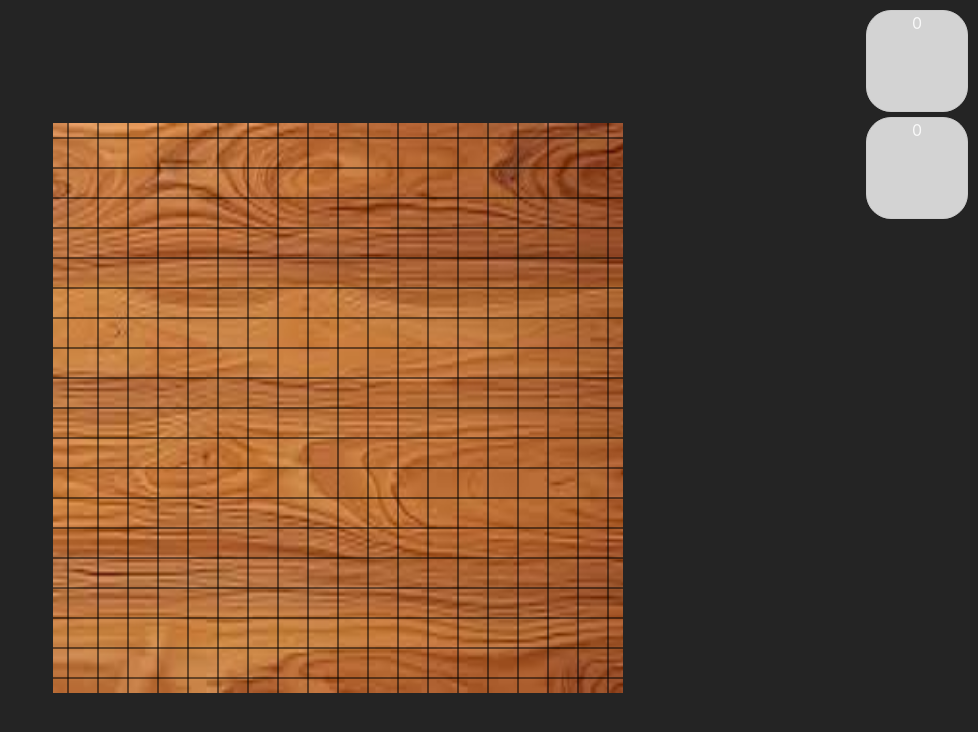
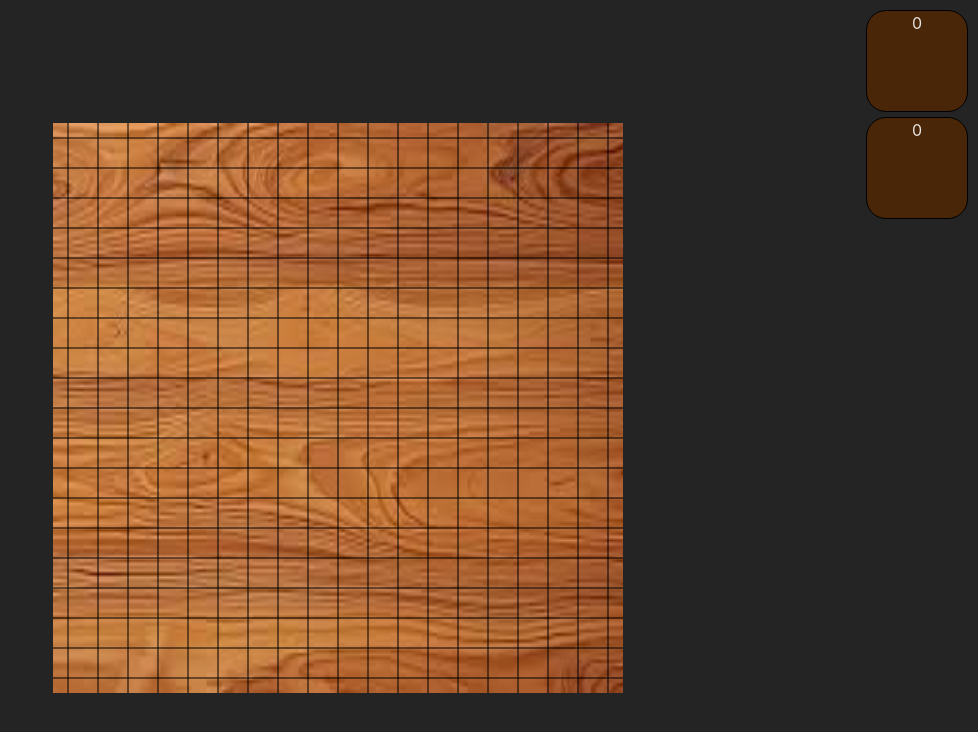
Before and after one commit to Joshieingold/GoWithFriends, a React (Vite) app: page / in a window 1280 px wide. Shown: the top 732 px of the page, without its empty margins (302-1280 px from the left). Built offline with nearby package versions, Linux system fonts and the light colour scheme.

Commit message:
still cant figure out bowls, need to add comments soon

```diff
--- a/src/Board/board.css
+++ b/src/Board/board.css
@@ -1,25 +1,25 @@
 .board-container {
     display: flex;
     flex-direction: column;
-    align-items: center; /* Center the canvas and image */
-    position: relative;  /* For positioning the canvas and image */
+    align-items: center;
+    position: relative;
 }
 
 .go-board-image {
-    position: absolute; /* Position it over the canvas */
-    top: 0;            /* Align to the top of the canvas */
-    left: 0;           /* Align to the left of the canvas */
-    width: 570px;      /* Match canvas width */
-    height: 570px;     /* Match canvas height */
-    z-index: 0;        /* Ensure it's below the canvas */
+    position: absolute;
+    top: 0;
+    left: 0;
+    width: 570px;
+    height: 570px;
+    z-index: 0;
 }
 
 .go-board-canvas {
-    z-index: 1;        /* Ensure it's above the image */
+    z-index: 1;
 }
 
 .prisoners-container {
-    position: fixed; /* Fixed positioning so it doesn’t move */
+    position: fixed;
     top: 10px;
     right: 10px;
     display: flex;
@@ -30,22 +30,22 @@
 
 
 .prisoner-bowl {
-    width: 100px; /* Width of the bowl */
-    height: 100px; /* Height of the bowl */
-    background-color: rgba(255, 255, 255, 0.8); /* Semi-transparent background */
-    border: 1px solid #ccc; /* Light border for visibility */
-    border-radius: 25px; /* Rounded edges */
+    width: 100px;
+    height: 100px;
+    background-color: rgba(82, 39, 0, 0.8);
+    border: 1px solid #000000;
+    border-radius: 20px;
     position: relative;
-    overflow: hidden; /* Keep stones inside the bowl */
-    margin-bottom: 5px; /* Space between bowl and count */
+    overflow: hidden;
+    margin-bottom: 5px;
 }
 
 
 
 .stone {
-    width: 20px; /* Size of the stone */
-    height: 20px; /* Size of the stone */
-    border-radius: 50%; /* Circular shape */
+    width: 20px;
+    height: 20px;
+    border-radius: 50%;
     position: absolute;
 }
 
@@ -58,7 +58,7 @@
 }
 
 .count {
-    font-size: 16px; /* Font size for the count */
+    font-size: 16px;
     text-align: center;
 }
 .blacksBowl {
--- a/src/Board/board.jsx
+++ b/src/Board/board.jsx
@@ -15,8 +15,8 @@ const PrisonerBowl = ({ color, count }) => {
                         className={`stone ${color}`}
                         style={{
                             position: 'absolute',
-                            left: `${(stone % 5) * 20}px`,  // Adjust spacing as needed
-                            top: `${Math.floor(stone / 5) * 20}px`, // Stack vertically
+                            left: `${(stone % 5) * 20}px`,
+                            top: `${Math.floor(stone / 5) * 20}px`,
                         }}
                     />
                 ))}
@@ -31,7 +31,7 @@ function Board() {
     const canvasRef = useRef(null);
     const [boardList, setBoardList] = useState(createBoard());
     const [currentColor, setCurrentColor] = useState("black");
-    const [prisoners, setPrisoners] = useState({ black: 0, white: 0 }); // Count prisoners
+    const [prisoners, setPrisoners] = useState({ black: 0, white: 0 });
 
     // Function to create the 19x19 board
     function createBoard() {
@@ -175,7 +175,7 @@ function Board() {
                 setBoardList(newBoardList);
                 setCurrentColor(currentColor === "black" ? "white" : "black");
             } else {
-                newBoardList[rowIndex][colIndex] = null; // Revert placement
+                newBoardList[rowIndex][colIndex] = null;
                 alert("Invalid move: This stone has no liberties and will die!");
             }
         }
```
